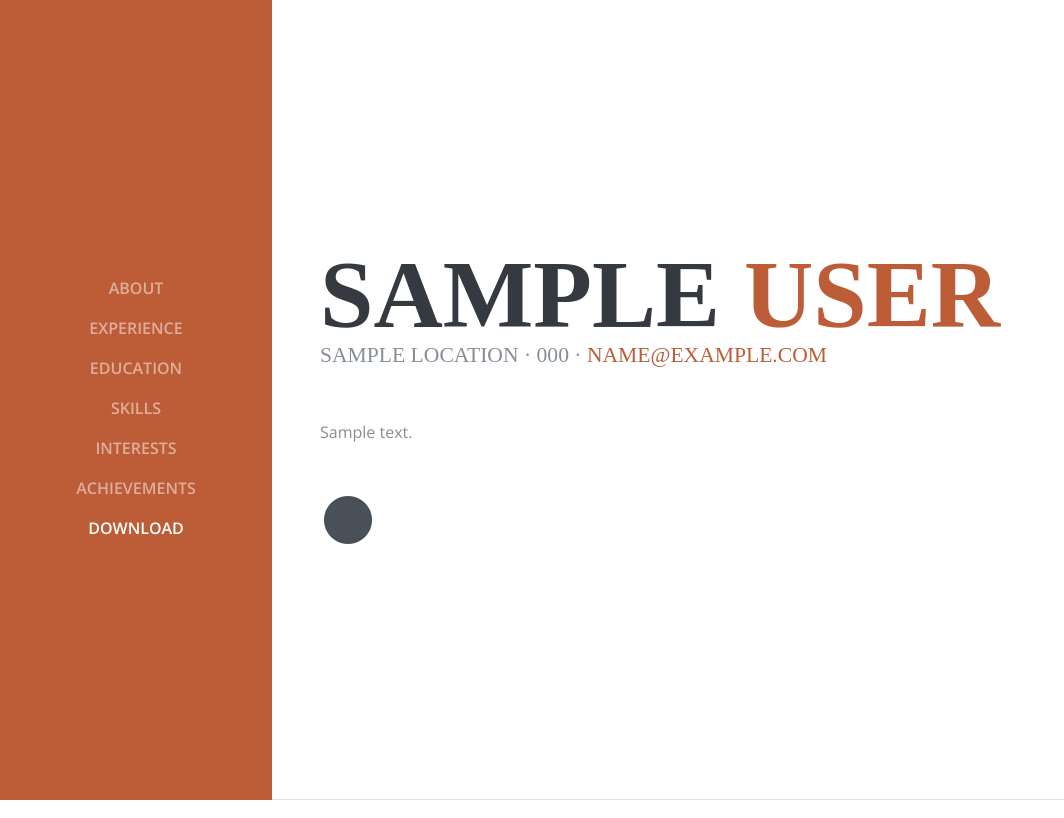
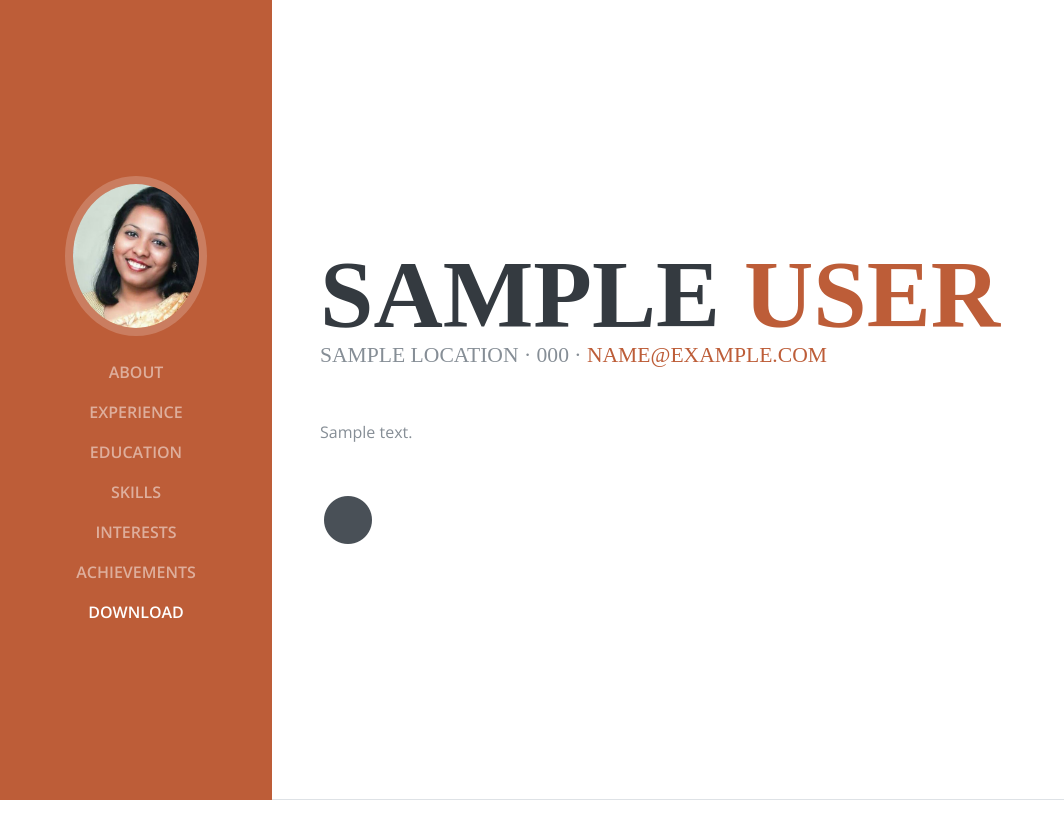
Before and after one commit to sumaya87/sumayahasan, a Symfony app: template templates/Resume/index.html.twig in a window 1280 px wide. Shown: the top 818 px of the page, without its empty margins (0-1064 px from the left). Run offline with Twig, Linux system fonts and the light colour scheme; the template is opened without the code that fills it: most values are stand-ins (such as "Sample title", 1, 10 or a date in 2020); some libraries are stand-ins or nearby versions; some web fonts are replaced.

Commit message:
HOTFIX added image

```diff
--- a/templates/Resume/index.html.twig
+++ b/templates/Resume/index.html.twig
@@ -7,7 +7,7 @@
         <a class="navbar-brand js-scroll-trigger" href="#page-top">
             <span class="d-block d-lg-none"></span>
             <span class="d-none d-lg-block">
-          {#<img class="img-fluid img-profile rounded-circle mx-auto mb-2" src="{{ asset('img/sh.png') }}" alt="">#}
+          <img class="img-fluid img-profile rounded-circle mx-auto mb-2" src="{{ asset('img/sh.png') }}" alt="">
         </span>
         </a>
         <button class="navbar-toggler" type="button" data-toggle="collapse" data-target="#navbarSupportedContent" aria-controls="navbarSupportedContent" aria-expanded="false" aria-label="Toggle navigation">
```
